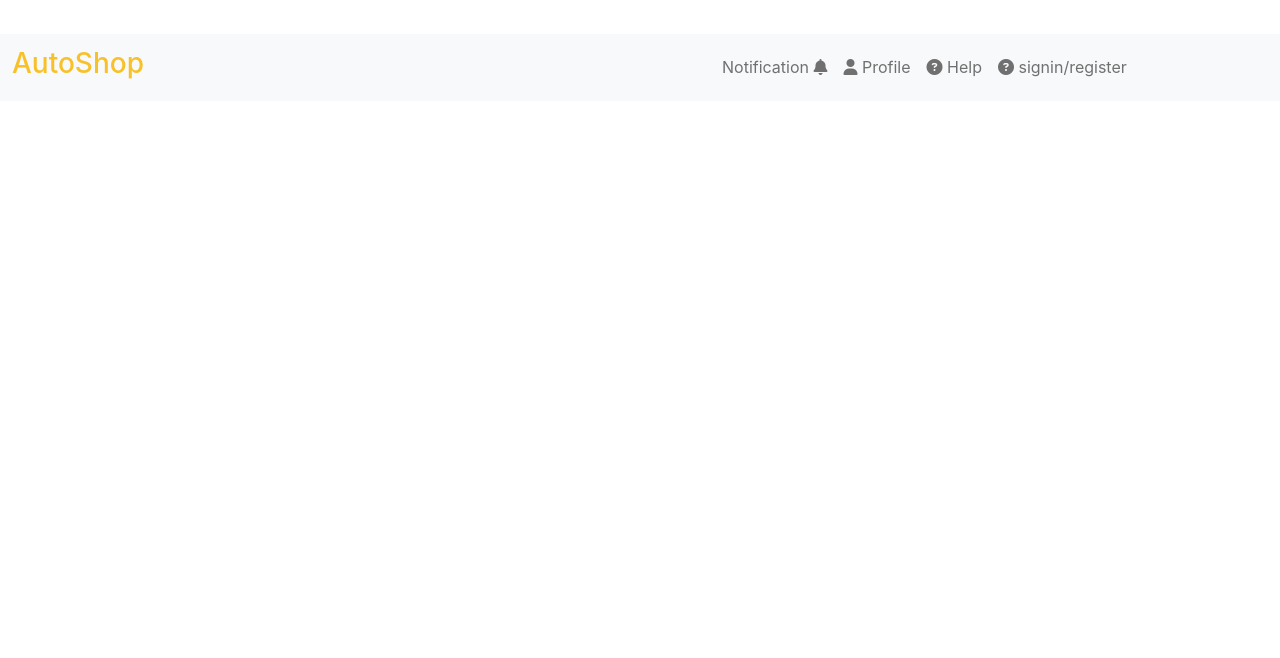
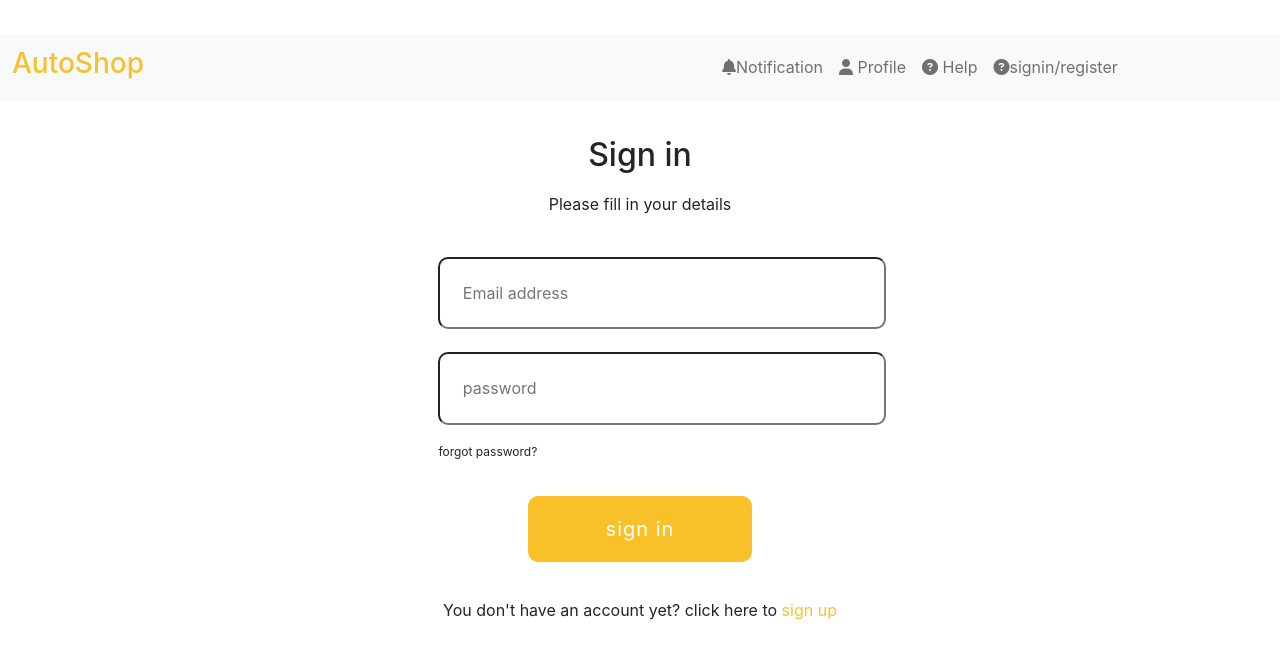
Before and after one commit to rukyy/autoshop, a React (Create React App) app in the folder frontend/: page /login in a window 1280 px wide. Shown: the top 658 px of the page. Built offline with nearby package versions, Linux system fonts and the light colour scheme.

Commit message:
create login page

```diff
--- a/frontend/src/App.css
+++ b/frontend/src/App.css
@@ -171,11 +171,16 @@ p{
   position: relative;
   margin-top: 1%;
 }
-ul{
+.navbar ul{
   display: -webkit-box;
   display: -ms-flexbox;
   display: flex;
   margin-left: 50%;
+  width: 500px;
+}
+
+.fa{
+  display: inline;
 }
 h3{color: #f8c12a;}
 
@@ -391,3 +396,56 @@ p{
       -ms-flex-align: center;
           align-items: center;
 }
+
+
+.login{
+  display: flex;
+  justify-content: center;
+  align-items: center;
+}
+.logincard{
+  width: 70%;
+  display: flex;
+  flex-direction: column;
+  align-items: center;
+}
+input{
+  display: block;
+}
+.forgotpassword{
+  display: block;
+  font-size: 12px;
+
+  width: 45%;
+}
+.logincard h2{
+  margin: 3% 5% 0 5%;
+}
+form{
+  width: 50%;
+}
+input{
+  margin: 5% 5% 0 5%;
+  padding: 5%;
+  width: 100%;
+  border-radius: 10px;
+}
+.logincard button{
+  margin: 2%;
+  outline: none;
+  border: none;
+  width: 25%;
+  padding: 2%;
+  background-color: #f8c12a;
+  border-radius: 10px;
+  letter-spacing: 1px;
+  font-size: 20px;
+  color: white;
+}
+.logincard p a{
+  text-decoration: none;
+  color: #f8c12a;
+}
+.logincard p{
+  margin: 2%;
+}
--- a/frontend/src/App.js
+++ b/frontend/src/App.js
@@ -3,6 +3,7 @@ import { BrowserRouter, Route, Switch  } from 'react-router-dom';
 import NavBar from './components/navbar';
 import Home from './components/home';
 import Detailedpannel from './components/detailedpanel';
+import Login from './components/login';
 
 function App() {
   return (
@@ -16,6 +17,9 @@ function App() {
           <Route exact path='/cars/:id'>
             <Detailedpannel/>
           </Route>
+          <Route exact path='/login'>
+            <Login/>
+          </Route>
         </Switch>
       </div>
     </BrowserRouter>
--- a/frontend/src/components/home.js
+++ b/frontend/src/components/home.js
@@ -11,12 +11,13 @@ const Home = () => {
     return (
         <div className="container">
             <div className="row">
-                <div className=" bootel">{cars&&cars.map((car)=>(
+                {cars && <div className=" bootel">{cars&&cars.map((car)=>(
                     <div className=" col-12 col-md-4 col-lg-4 col-xl-4 card">
                         <div className="carpic" style={{backgroundImage:`url(photos/${car.picname}.jpg)`}}><button className="addtocart">Purchase</button> </div>
                         <a className="link" href={`/cars/${car._id}`}><p> <b>Brand</b>: {car.brand}<br /> <b>Name</b>: {car.model}<br /><b>Year</b>: {car.year}  <br /><b>Price</b>: {car.Price} <br /><b>Color</b>: {car.color}</p></a>
                     </div>
-                ))}</div>
+                ))}</div>}
+                {!cars && <p>Sorry, failed to fetch</p>}
             </div>
             <Info/>
         </div>
--- /dev/null
+++ b/frontend/src/components/login.js
@@ -0,0 +1,33 @@
+import { useState } from "react";
+
+const Login = () => {
+
+    let [emailaddress, setemailaddress] = useState('')
+    let [password, setpassword]=useState('')
+
+
+    return ( <div className="login">
+        <div className="logincard">
+            <h2>Sign in</h2>
+            <p>Please fill in your details</p>
+            <form action="">
+                <input type="text"
+                required
+                value={emailaddress}
+                placeholder="Email address"
+                onChange={(e)=>setemailaddress(e.target.value)} />
+
+                <input type="password"
+                required
+                value={password}
+                placeholder="password"
+                onChange={(e)=>setpassword(e.target.value)} />
+            </form>
+            <p className="forgotpassword">forgot password?</p>
+            <button>sign in</button>
+            <p>You don't have an account yet? click here to <a href="/">sign up</a></p>
+        </div>
+    </div> );
+}
+
+export default Login;
--- a/frontend/src/components/navbar.js
+++ b/frontend/src/components/navbar.js
@@ -19,22 +19,19 @@ const NavBar = () => {
             </button>
             <div class="collapse navbar-collapse" id="navbarTogglerDemo02">
               <ul class="navbar-nav me-auto mb-2 mb-lg-0">
-                <li class="nav-item">
-                  <Link to={'/'} className="nav-link">Notification <i className="fa fa-bell" aria-hidden="true"></i></Link>
+                <li class="navigate nav-item">
+                  <Link to={'/'} className="nav-link"><i className="fa fa-bell" aria-hidden="true"></i>Notification </Link>
                 </li>
-                <li class="nav-item">
+                <li class="navigate nav-item">
                   <Link to={'/'} className="nav-link " aria-current="page"><i className="fa fa-user" aria-hidden="true"></i> Profile</Link>
                 </li>
-                <li class="nav-item">
+                <li class="navigate nav-item">
                   <Link to={'/'} className="nav-link"><i className="fa fa-question-circle" aria-hidden="true"></i> Help</Link>
                 </li>
-                <li class="nav-item">
-                  <Link to={'/'} className="nav-link"><i className="fa fa-question-circle" aria-hidden="true"></i> signin/register</Link>
+                <li class="navigate nav-item">
+                  <Link to={'/login'} className="nav-link"><i className="fa fa-question-circle" aria-hidden="true"></i>signin/register </Link>
                 </li>
               </ul>
-              <form class="d-flex">
-
-              </form>
             </div>
           </div>
         </nav>
```
